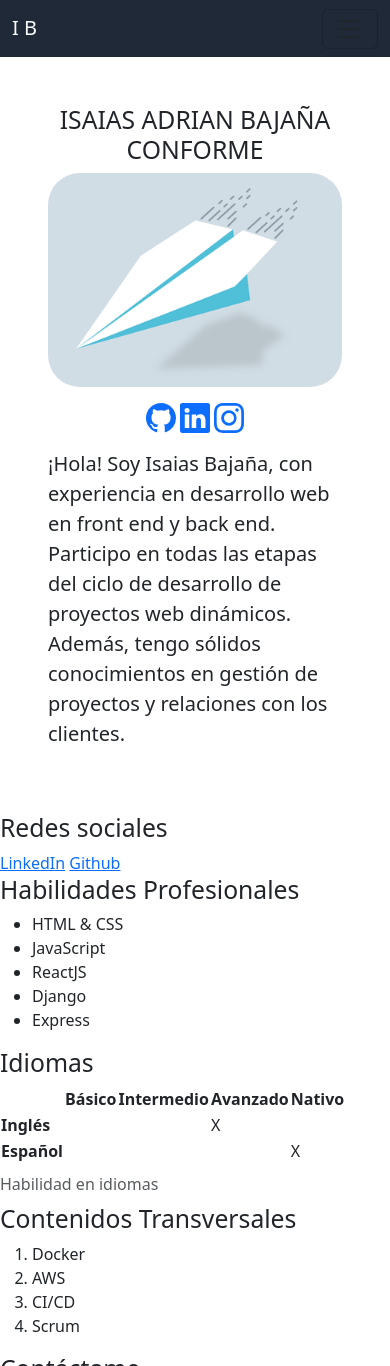
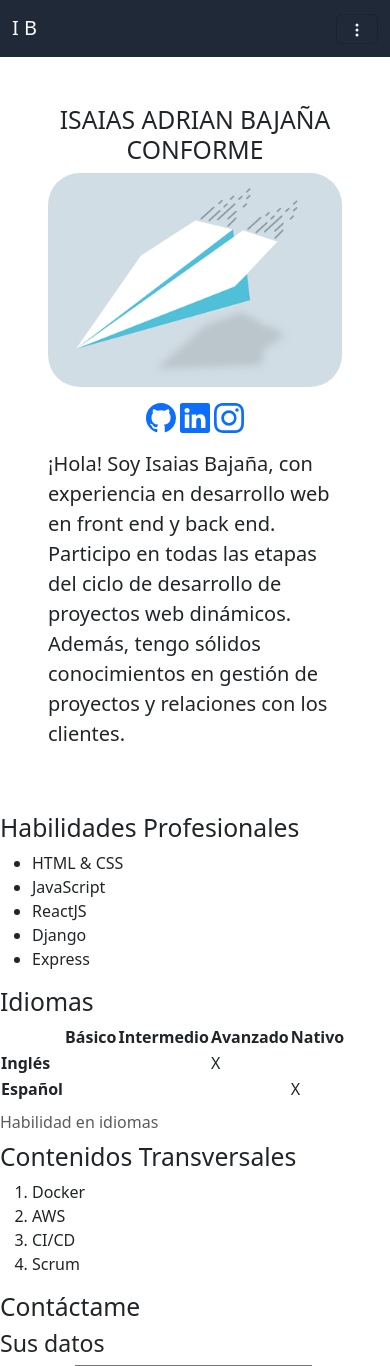
Before and after one commit to ibajana/ibajanaCV, a plain HTML site: page index.html in a window 390 px wide. Shown: the top 1366 px of the page. Drawn offline with nearby package versions, Linux system fonts and the light colour scheme.

Commit message:
reemplazando la secciòn redes sociales por iconos de los enlaces

```diff
--- a/index.html
+++ b/index.html
@@ -19,9 +19,12 @@
     <nav class="navbar navbar-expand-lg" style="background-color: #1f2937;">
       <div class="container">
         <h1><a href="#seccionabout" class="navbar-brand text-light">I B</a></h1>
-        <button class="navbar-toggler" type="button" data-bs-toggle="collapse" data-bs-target="#navbarResponsive"
-          aria-controls="navbarResponsive" aria-expanded="false" aria-label="Toggle navigation"><span
-            class="navbar-toggler-icon"></span>
+        <button class="navbar-toggler text-light" type="button" data-bs-toggle="collapse" data-bs-target="#navbarResponsive"
+          aria-controls="navbarResponsive" aria-expanded="false" aria-label="Toggle navigation"><span>
+            <svg xmlns="http://www.w3.org/2000/svg" width="16" height="16" fill="currentColor" class="bi bi-three-dots-vertical" viewBox="0 0 16 16">
+              <path d="M9.5 13a1.5 1.5 0 1 1-3 0 1.5 1.5 0 0 1 3 0m0-5a1.5 1.5 0 1 1-3 0 1.5 1.5 0 0 1 3 0m0-5a1.5 1.5 0 1 1-3 0 1.5 1.5 0 0 1 3 0"/>
+            </svg>
+          </span>
         </button>
         <div class="collapse navbar-collapse" id="navbarResponsive">
           <ul class="navbar-nav ms-auto">
@@ -40,17 +43,17 @@
       <h2 class="text-center">ISAIAS ADRIAN BAJAÑA CONFORME</h2>
       <img src="./images/resized-plane-4301615_1280 (1).png" alt="foto de isaias" class="img-fluid rounded-5 mx-auto d-block">
       <div class="text-center m-3">
-        <a href="https://www.linkedin.com/in/isaias-baja%C3%B1a-915261108/" style="text-decoration: none;">
+        <a href="https://github.com/ibajana" style="text-decoration: none;">
           <svg xmlns="http://www.w3.org/2000/svg" width="30" height="30" fill="currentColor" class="bi bi-github" viewBox="0 0 16 16">
             <path d="M8 0C3.58 0 0 3.58 0 8c0 3.54 2.29 6.53 5.47 7.59.4.07.55-.17.55-.38 0-.19-.01-.82-.01-1.49-2.01.37-2.53-.49-2.69-.94-.09-.23-.48-.94-.82-1.13-.28-.15-.68-.52-.01-.53.63-.01 1.08.58 1.23.82.72 1.21 1.87.87 2.33.66.07-.52.28-.87.51-1.07-1.78-.2-3.64-.89-3.64-3.95 0-.87.31-1.59.82-2.15-.08-.2-.36-1.02.08-2.12 0 0 .67-.21 2.2.82.64-.18 1.32-.27 2-.27s1.36.09 2 .27c1.53-1.04 2.2-.82 2.2-.82.44 1.1.16 1.92.08 2.12.51.56.82 1.27.82 2.15 0 3.07-1.87 3.75-3.65 3.95.29.25.54.73.54 1.48 0 1.07-.01 1.93-.01 2.2 0 .21.15.46.55.38A8.01 8.01 0 0 0 16 8c0-4.42-3.58-8-8-8"/>
           </svg>
         </a>
-        <a href="" style="text-decoration: none;">
+        <a href="https://www.linkedin.com/in/isaias-baja%C3%B1a-915261108/" style="text-decoration: none;">
           <svg xmlns="http://www.w3.org/2000/svg" width="30" height="30" fill="currentColor" class="bi bi-linkedin" viewBox="0 0 16 16">
             <path d="M0 1.146C0 .513.526 0 1.175 0h13.65C15.474 0 16 .513 16 1.146v13.708c0 .633-.526 1.146-1.175 1.146H1.175C.526 16 0 15.487 0 14.854zm4.943 12.248V6.169H2.542v7.225zm-1.2-8.212c.837 0 1.358-.554 1.358-1.248-.015-.709-.52-1.248-1.342-1.248S2.4 3.226 2.4 3.934c0 .694.521 1.248 1.327 1.248zm4.908 8.212V9.359c0-.216.016-.432.08-.586.173-.431.568-.878 1.232-.878.869 0 1.216.662 1.216 1.634v3.865h2.401V9.25c0-2.22-1.184-3.252-2.764-3.252-1.274 0-1.845.7-2.165 1.193v.025h-.016l.016-.025V6.169h-2.4c.03.678 0 7.225 0 7.225z"/>
           </svg>
         </a>
-        <a href="" style="text-decoration: none;">
+        <a href="https://www.instagram.com/isaias.bajana/?hl=es-la" style="text-decoration: none;">
           <svg xmlns="http://www.w3.org/2000/svg" width="30" height="30" fill="currentColor" class="bi bi-instagram" viewBox="0 0 16 16">
             <path d="M8 0C5.829 0 5.556.01 4.703.048 3.85.088 3.269.222 2.76.42a3.9 3.9 0 0 0-1.417.923A3.9 3.9 0 0 0 .42 2.76C.222 3.268.087 3.85.048 4.7.01 5.555 0 5.827 0 8.001c0 2.172.01 2.444.048 3.297.04.852.174 1.433.372 1.942.205.526.478.972.923 1.417.444.445.89.719 1.416.923.51.198 1.09.333 1.942.372C5.555 15.99 5.827 16 8 16s2.444-.01 3.298-.048c.851-.04 1.434-.174 1.943-.372a3.9 3.9 0 0 0 1.416-.923c.445-.445.718-.891.923-1.417.197-.509.332-1.09.372-1.942C15.99 10.445 16 10.173 16 8s-.01-2.445-.048-3.299c-.04-.851-.175-1.433-.372-1.941a3.9 3.9 0 0 0-.923-1.417A3.9 3.9 0 0 0 13.24.42c-.51-.198-1.092-.333-1.943-.372C10.443.01 10.172 0 7.998 0zm-.717 1.442h.718c2.136 0 2.389.007 3.232.046.78.035 1.204.166 1.486.275.373.145.64.319.92.599s.453.546.598.92c.11.281.24.705.275 1.485.039.843.047 1.096.047 3.231s-.008 2.389-.047 3.232c-.035.78-.166 1.203-.275 1.485a2.5 2.5 0 0 1-.599.919c-.28.28-.546.453-.92.598-.28.11-.704.24-1.485.276-.843.038-1.096.047-3.232.047s-2.39-.009-3.233-.047c-.78-.036-1.203-.166-1.485-.276a2.5 2.5 0 0 1-.92-.598 2.5 2.5 0 0 1-.6-.92c-.109-.281-.24-.705-.275-1.485-.038-.843-.046-1.096-.046-3.233s.008-2.388.046-3.231c.036-.78.166-1.204.276-1.486.145-.373.319-.64.599-.92s.546-.453.92-.598c.282-.11.705-.24 1.485-.276.738-.034 1.024-.044 2.515-.045zm4.988 1.328a.96.96 0 1 0 0 1.92.96.96 0 0 0 0-1.92m-4.27 1.122a4.109 4.109 0 1 0 0 8.217 4.109 4.109 0 0 0 0-8.217m0 1.441a2.667 2.667 0 1 1 0 5.334 2.667 2.667 0 0 1 0-5.334"/>
           </svg>
@@ -66,14 +69,6 @@
       </p>
 
     </div>
-  </section>
-
-  <section id="seccionredes">
-    <h2>Redes sociales</h2>
-
-    <span><a href="https://www.linkedin.com/">LinkedIn</a></span>
-    <span><a href="https://github.com/">Github</a></span>
-
   </section>
 
   <section id="seccionhabilidades">
```
